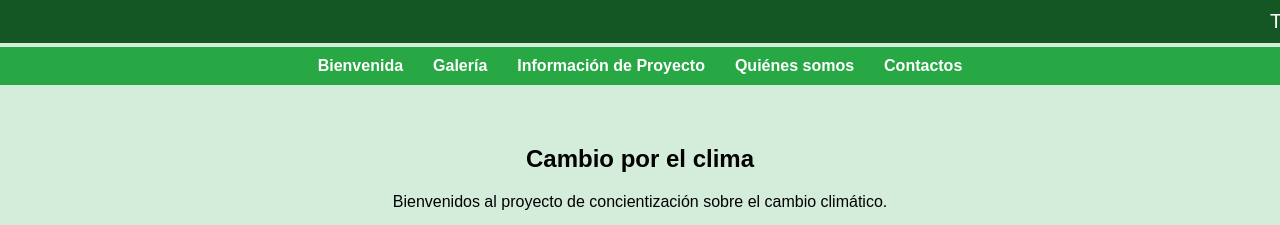
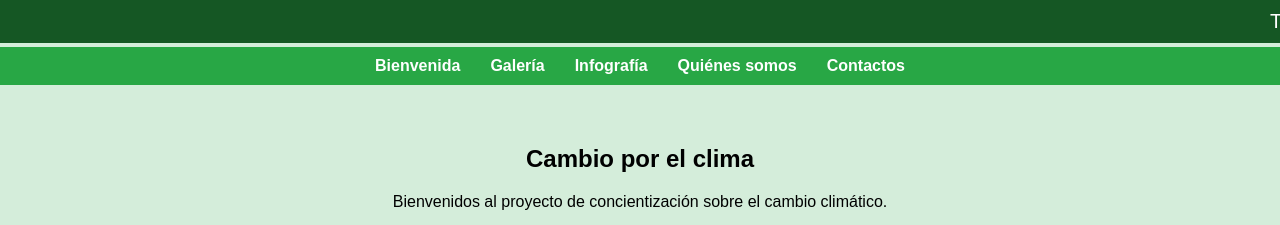
Before and after one commit to Alvarez408/proyecto_tecinfo2, a plain HTML site: page index.html in a window 1280 px wide. Shown: the top 225 px of the page. Drawn offline with Linux system fonts and the light colour scheme.

Commit message:
index.html

```diff
--- a/index.html
+++ b/index.html
@@ -14,7 +14,7 @@
         <ul class="menu">
             <li><a href="carrusel.html">Bienvenida</a></li>
             <li><a href="galeria.html">Galería</a></li>
-            <li><a href="infografia.html">Información de Proyecto</a></li>
+            <li><a href="infografía.html">Infografía</a></li>
             <li><a href="#quienes">Quiénes somos</a></li>
             <li><a href="#contactos">Contactos</a></li>
         </ul>
```
